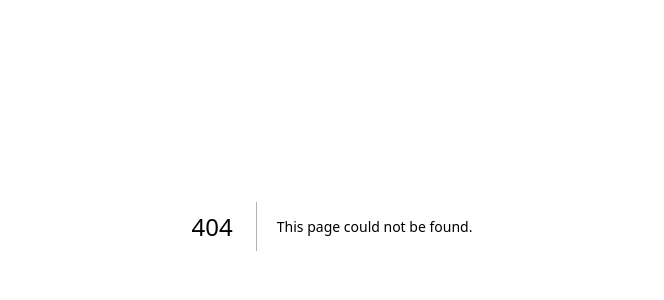
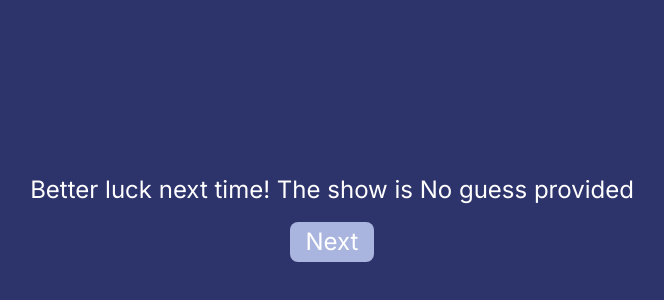
Before and after one commit to Rivridis/MediaGuesser, a Next.js app: page /incorrect in a window 1280 px wide. Before the commit this address had no page. Shown: the part 174-474 px from the top of the page, without its empty margins (308-972 px from the left). Built offline with nearby package versions, Linux system fonts and the light colour scheme.

Commit message:
Skip button function, and guess count

```diff
--- /dev/null
+++ b/src/app/components/guessbar.jsx
@@ -0,0 +1,15 @@
+"use client";
+import React from "react";
+
+const GuessBar = ({ gcount }) => {
+    console.log(gcount);
+    return (
+        <div className = "flex flex-row">
+            {[...Array(gcount)].map((_, index) => (
+            <div key={index} className="w-8 h-8 mx-2 bg-red-400 rounded-lg"></div>
+          ))}
+        </div>
+    );
+  };
+
+  export default GuessBar;
--- /dev/null
+++ b/src/app/incorrect/page.jsx
@@ -0,0 +1,20 @@
+"use client";
+import { useSearchParams } from "next/navigation";
+import { useRouter } from "next/navigation";
+
+
+export default function Correct() {
+  const router = useRouter()
+  const searchParams = useSearchParams();
+  const correct = searchParams.get("correct") || "No guess provided";
+
+
+  return (
+    <div className="h-screen flex flex-col items-center justify-center bg-[#2D336B] text-white text-2xl">
+      Better luck next time! The show is {correct}
+      <button type="button" onClick={() => router.back()} className="bg-[#A9B5DF] hover:bg-[#7886C7] text-white py-1 px-4 my-4 rounded-lg">
+          Next
+        </button>
+    </div>
+  );
+}
--- a/src/app/page.tsx
+++ b/src/app/page.tsx
@@ -1,11 +1,13 @@
 "use client";
 import RandomImage from "./components/randomimage.jsx";
+import GuessBar from "./components/guessbar.jsx";
 import { useState, useEffect } from "react";
 import { useRouter } from "next/navigation";
 
 
 export default function Home() {
   const [screen, setScreen] = useState(null);
+  const [gcount, setGcount] = useState(0);
   const router = useRouter();
 
   useEffect(() => {
@@ -17,6 +19,11 @@ export default function Home() {
       })
       .catch((error) => console.error("Error loading data:", error));
   }, []);
+
+  function skipTurn() { // @ts-ignore
+    router.push(`/incorrect?correct=${encodeURIComponent(screen.name)}`);
+  }
+
 
   function handleClick() {
 
@@ -31,8 +38,16 @@ export default function Home() {
           {
             router.push(`/correct?guess=${encodeURIComponent(guessValue)}`);
           }
-
-      }
+        else
+        {
+          if (gcount < 4)
+          setGcount(gcount + 1);
+          else
+          {
+            router.push(`/incorrect?correct=${encodeURIComponent(correct)}`);
+          }
+        }
+}
 
 
   }
@@ -57,10 +72,8 @@ export default function Home() {
         </button>
       </div>
       <div className="flex flex-row items-center justify-center">
-      {[...Array(5)].map((_, index) => (
-          <div key={index} className="w-8 h-8 mx-2 bg-gray-400 rounded-lg"></div>
-        ))}
-        <button className="bg-[#A9B5DF] hover:bg-[#7886C7] text-white font-bold py-2 px-4 rounded-lg mx-4">
+        <GuessBar gcount={gcount}/>
+        <button onClick={skipTurn} className="bg-[#A9B5DF] hover:bg-[#7886C7] text-white font-bold py-2 px-4 rounded-lg mx-4">
           Skip
         </button>
       </div>
```
